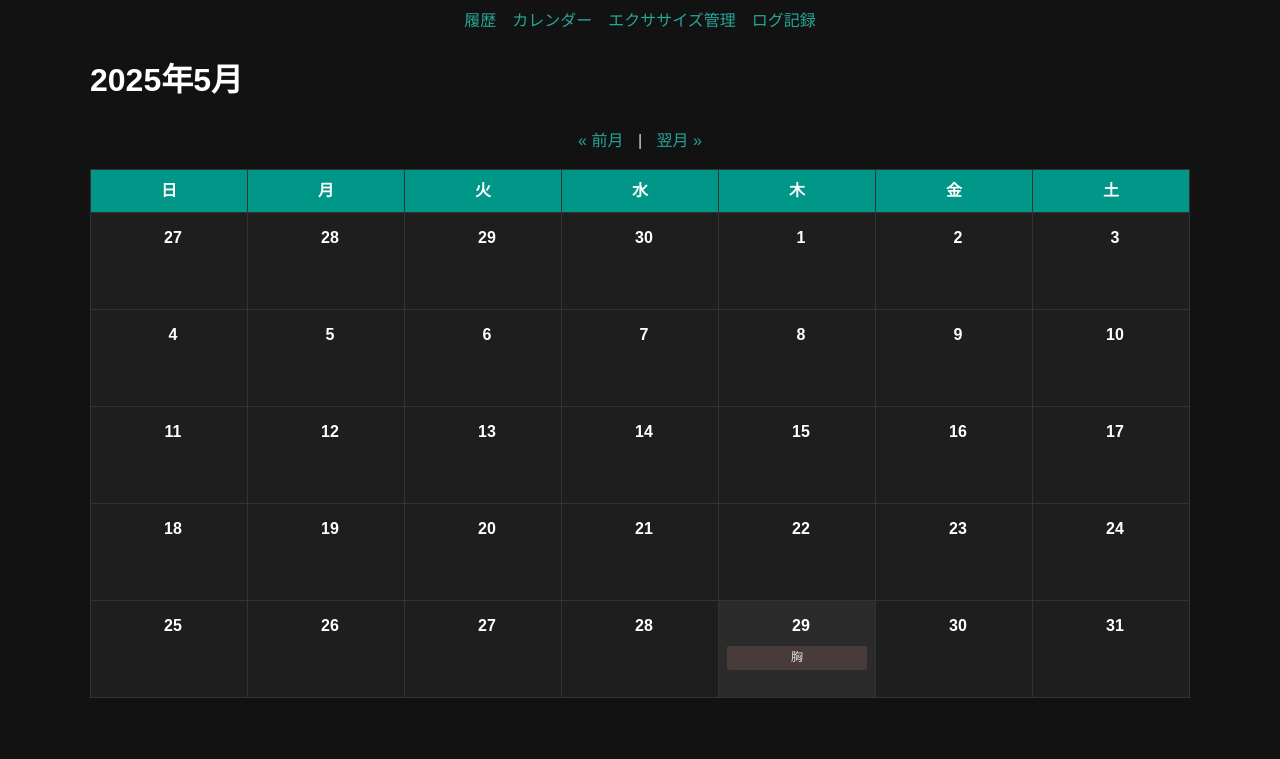
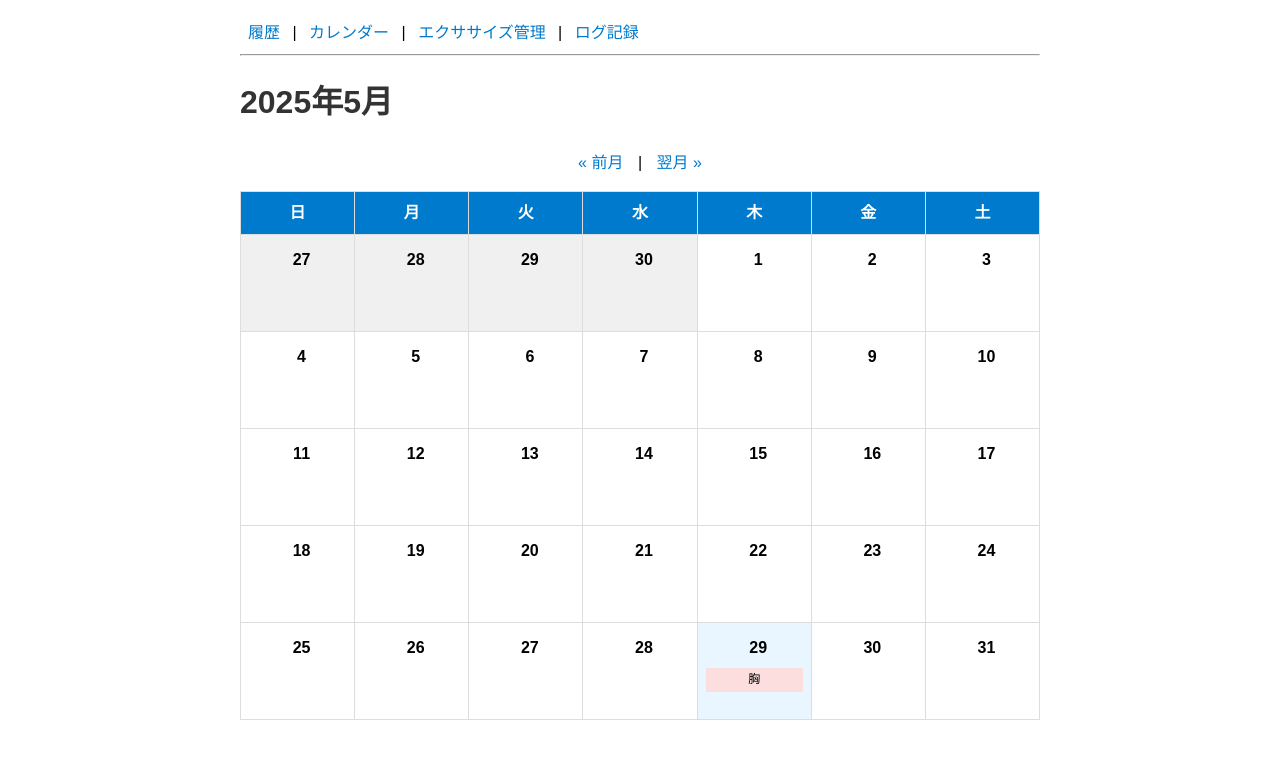
Before and after one commit to CapybaraWhiskers/masule-app, a Flask app: page /calendar?year=2025&month=5 in a window 1280 px wide. Shown: the top 759 px of the page. Run offline with Flask 3, Linux system fonts and the light colour scheme; data comes from the database, SQL or seed files in the repository.

Commit message:
Revert "Update design to dark dashboard style"

```diff
--- a/static/style.css
+++ b/static/style.css
@@ -1,50 +1,32 @@
 body {
   font-family: Arial, sans-serif;
-  background-color: #121212;
-  color: #e0e0e0;
+  max-width: 800px;
+  margin: 20px auto;
   line-height: 1.6;
 }
 
-.container {
-  max-width: 1100px;
-  margin: 20px auto;
-  padding: 0 16px;
-}
-
-nav {
-  display: flex;
-  gap: 16px;
-  justify-content: center;
-  margin-bottom: 20px;
-}
-
 nav a {
+  margin: 0 8px;
   text-decoration: none;
-  color: #26a69a;
-}
-
-nav a:hover {
-  text-decoration: underline;
+  color: #007acc;
 }
 
 table {
   width: 100%;
   border-collapse: collapse;
   margin-top: 16px;
-  background-color: #1e1e1e;
 }
 
 th,
 td {
-  border: 1px solid #333;
+  border: 1px solid #ddd;
   padding: 8px;
   text-align: center;
-  color: #e0e0e0;
 }
 
 h1,
 h2 {
-  color: #fff;
+  color: #333;
 }
 
 button {
@@ -54,22 +36,14 @@ button {
 
 .button-link {
   padding: 6px 12px;
-  background-color: #26a69a;
+  background-color: #007acc;
   color: #fff;
   text-decoration: none;
   border-radius: 4px;
 }
 
-button,
-.submit-btn {
-  background-color: #26a69a;
-  color: #fff;
-  border: none;
-  border-radius: 4px;
-}
-
 .other-month {
-  background-color: #2b2b2b;
+  background-color: #f0f0f0;
 }
 .calendar {
   width: 100%;
@@ -78,7 +52,7 @@ button,
 }
 
 .calendar th {
-  background-color: #009688;
+  background-color: #007acc;
   color: #fff;
 }
 
@@ -87,23 +61,19 @@ button,
   vertical-align: top;
   position: relative;
   width: 14.28%;
-  background-color: #1e1e1e;
-  border: 1px solid #333;
-  color: #e0e0e0;
 }
 
 .calendar td.today {
-  background-color: #333;
-  border: 2px solid #26a69a;
+  background-color: #fff7e6;
+  border: 2px solid #ff9800;
 }
 
 .calendar td.has-event {
-  background-color: #2b2b2b;
+  background-color: #eaf6ff;
 }
 
 .date-number {
   font-weight: bold;
-  color: #fff;
 }
 
 .events {
@@ -114,12 +84,11 @@ button,
 }
 
 .events li {
-  background-color: #444;
+  background-color: #f4f4f4;
   margin-bottom: 2px;
   padding: 2px;
   border-radius: 2px;
   white-space: nowrap;
-  color: #e0e0e0;
 }
 
 .calendar-nav {
@@ -130,7 +99,7 @@ button,
 .calendar-nav a {
   margin: 0 10px;
   text-decoration: none;
-  color: #26a69a;
+  color: #007acc;
 }
 
 .day-link {
@@ -147,6 +116,10 @@ button,
   margin: 16px auto;
   padding: 10px 20px;
   font-size: 1.2em;
+  background-color: #007acc;
+  color: #fff;
+  border: none;
+  border-radius: 4px;
   cursor: pointer;
 }
 
@@ -163,8 +136,7 @@ button,
 }
 
 .modal-content {
-  background: #2b2b2b;
-  color: #e0e0e0;
+  background: #fff;
   padding: 20px;
   border-radius: 4px;
   max-width: 400px;
--- a/templates/base.html
+++ b/templates/base.html
@@ -7,14 +7,13 @@
 </head>
 <body>
   <nav>
-    <a href="{{ url_for('index') }}">履歴</a>
-    <a href="{{ url_for('calendar_view') }}">カレンダー</a>
-    <a href="{{ url_for('exercises') }}">エクササイズ管理</a>
+    <a href="{{ url_for('index') }}">履歴</a> |
+    <a href="{{ url_for('calendar_view') }}">カレンダー</a> |
+    <a href="{{ url_for('exercises') }}">エクササイズ管理</a> |
     <a href="{{ url_for('log') }}">ログ記録</a>
   </nav>
-  <div class="container">
-    {% block content %}{% endblock %}
-  </div>
+  <hr>
+  {% block content %}{% endblock %}
   <div id="modal" class="modal" style="display:none;">
     <div class="modal-content">
       <span class="close">&times;</span>
--- a/templates/calendar.html
+++ b/templates/calendar.html
@@ -26,7 +26,7 @@
         {% if day_events %}
         <ul class="events">
           {% for name in day_events %}
-          <li style="background-color:{% if name == '胸' %}#4a3b3b{% elif name == '背中' %}#3b4a4a{% elif name == '脚' %}#3b4a3b{% elif name == '肩' %}#4a4a3b{% elif name == '腕' %}#4a3b4a{% elif name == '腹' %}#3b3b4a{% else %}#2c2c2c{% endif %}; color:#e0e0e0;">{{ name }}</li>
+          <li style="background-color:{% if name == '胸' %}#fddede{% elif name == '背中' %}#defdfd{% elif name == '脚' %}#e0f2e9{% elif name == '肩' %}#fdf7de{% elif name == '腕' %}#fce4ec{% elif name == '腹' %}#f0f0f0{% else %}#ffffff{% endif %};">{{ name }}</li>
           {% endfor %}
         </ul>
         {% endif %}
```
Also changed, not shown: templates/index.html (+7 -7 lines).
